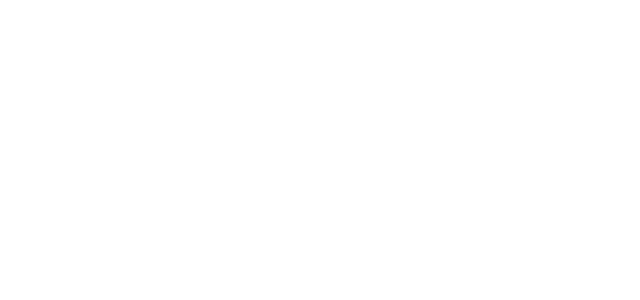
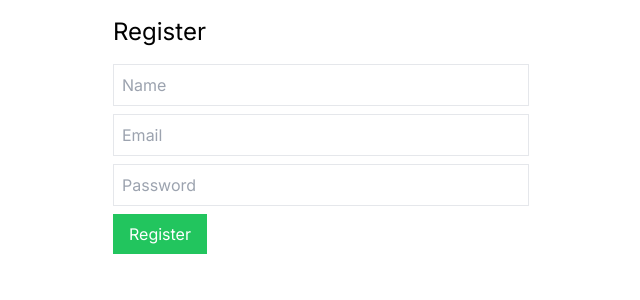
Before and after one commit to hasithapeiris/tea-export-portal, a React (Vite) app in the folder frontend/: page /register in a window 1280 px wide. Before the commit this address had no page. Shown: the top 300 px of the page, without its empty margins (319-959 px from the left). Built offline with nearby package versions, Linux system fonts and the light colour scheme; no server answers.

Commit message:
feat: implement a basic authentication

```diff
--- a/frontend/src/App.tsx
+++ b/frontend/src/App.tsx
@@ -1,5 +1,6 @@
 import "./App.css";
 import { DashboardLayout } from "./components";
+import { AuthProvider, useAuth } from "./context/AuthContext";
 import MainLayout from "./components/MainLayout";
 import {
   Home,
@@ -13,11 +14,32 @@ import {
   Profile,
   ChatAgent,
 } from "./pages";
-import { BrowserRouter as Router, Routes, Route } from "react-router-dom";
+import {
+  BrowserRouter as Router,
+  Routes,
+  Route,
+  Navigate,
+} from "react-router-dom";
 import ChatWindow from "./pages/ChatWindow";
+import Login from "./pages/Login";
+import Register from "./pages/Register";
+
+const ProtectedRoute = ({
+  children,
+  adminOnly = false,
+}: {
+  children: JSX.Element;
+  adminOnly?: boolean;
+}) => {
+  const { user, loading } = useAuth();
+  if (loading) return <div>Loading...</div>;
+  if (!user || (adminOnly && !user.isAdmin)) return <Navigate to="/login" />;
+  return children;
+};
 
 const App: React.FC = () => {
   return (
+    <AuthProvider>
       <Router>
         <Routes>
           <Route path="/" element={<Home />} />
@@ -38,7 +60,16 @@ const App: React.FC = () => {
               element={<RegionalProdForecast />}
             />
           </Route>
-        <Route element={<DashboardLayout />}>
+
+          <Route path="/login" element={<Login />} />
+          <Route path="/register" element={<Register />} />
+          <Route
+            element={
+              <ProtectedRoute>
+                <DashboardLayout />
+              </ProtectedRoute>
+            }
+          >
             <Route path="/dashboard" element={<Dashboard />} />
             <Route path="/dashboard/chat" element={<ChatAgent />} />
             <Route path="/dashboard/profile" element={<Profile />} />
@@ -46,6 +77,7 @@ const App: React.FC = () => {
           <Route path="/chat" element={<ChatWindow />} />
         </Routes>
       </Router>
+    </AuthProvider>
   );
 };
 
--- /dev/null
+++ b/frontend/src/context/AuthContext.tsx
@@ -0,0 +1,70 @@
+import {
+  createContext,
+  useContext,
+  useEffect,
+  useState,
+  ReactNode,
+} from "react";
+import axios from "../utils/axiosConfig";
+
+interface User {
+  name: string;
+  isAdmin: boolean;
+}
+
+interface AuthContextType {
+  user: User | null;
+  loading: boolean;
+  login: (email: string, password: string) => Promise<void>;
+  register: (name: string, email: string, password: string) => Promise<void>;
+  logout: () => Promise<void>;
+}
+
+const AuthContext = createContext<AuthContextType | undefined>(undefined);
+
+export const AuthProvider = ({ children }: { children: ReactNode }) => {
+  const [user, setUser] = useState<User | null>(null);
+  const [loading, setLoading] = useState(true);
+
+  const fetchUser = async () => {
+    try {
+      const { data } = await axios.get("/api/auth/me");
+      setUser(data);
+    } catch (err) {
+      setUser(null);
+    } finally {
+      setLoading(false);
+    }
+  };
+
+  const login = async (email: string, password: string) => {
+    await axios.post("/api/auth/login", { email, password });
+    await fetchUser();
+  };
+
+  const register = async (name: string, email: string, password: string) => {
+    await axios.post("/api/auth/register", { name, email, password });
+    await fetchUser();
+  };
+
+  const logout = async () => {
+    await axios.post("/api/auth/logout");
+    setUser(null);
+  };
+
+  useEffect(() => {
+    fetchUser();
+  }, []);
+
+  return (
+    <AuthContext.Provider value={{ user, loading, login, register, logout }}>
+      {children}
+    </AuthContext.Provider>
+  );
+};
+
+export const useAuth = () => {
+  const context = useContext(AuthContext);
+  if (!context) throw new Error("useAuth must be used within AuthProvider");
+  return context;
+};
--- /dev/null
+++ b/frontend/src/pages/Login.tsx
@@ -0,0 +1,50 @@
+import { useState } from "react";
+import { useNavigate } from "react-router-dom";
+import { useAuth } from "../context/AuthContext";
+
+const Login = () => {
+  const [email, setEmail] = useState("");
+  const [password, setPassword] = useState("");
+  const [error, setError] = useState("");
+  const { login } = useAuth();
+  const navigate = useNavigate();
+
+  const handleSubmit = async (e: React.FormEvent) => {
+    e.preventDefault();
+    setError("");
+    try {
+      await login(email, password);
+      navigate("/");
+    } catch (err) {
+      setError("Login failed");
+    }
+  };
+
+  return (
+    <form onSubmit={handleSubmit} className="max-w-md mx-auto p-4">
+      <h2 className="text-2xl mb-4">Login</h2>
+      <input
+        type="email"
+        value={email}
+        onChange={(e) => setEmail(e.target.value)}
+        placeholder="Email"
+        required
+        className="border p-2 w-full mb-2"
+      />
+      <input
+        type="password"
+        value={password}
+        onChange={(e) => setPassword(e.target.value)}
+        placeholder="Password"
+        required
+        className="border p-2 w-full mb-2"
+      />
+      <button type="submit" className="bg-blue-500 text-white px-4 py-2">
+        Login
+      </button>
+      {error && <p className="text-red-500 mt-2">{error}</p>}
+    </form>
+  );
+};
+
+export default Login;
--- /dev/null
+++ b/frontend/src/pages/Register.tsx
@@ -0,0 +1,59 @@
+import { useState } from "react";
+import { useNavigate } from "react-router-dom";
+import { useAuth } from "../context/AuthContext";
+
+const Register = () => {
+  const [name, setName] = useState("");
+  const [email, setEmail] = useState("");
+  const [password, setPassword] = useState("");
+  const [error, setError] = useState("");
+  const { register } = useAuth();
+  const navigate = useNavigate();
+
+  const handleSubmit = async (e: React.FormEvent) => {
+    e.preventDefault();
+    setError("");
+    try {
+      await register(name, email, password);
+      navigate("/");
+    } catch (err) {
+      setError("Registration failed");
+    }
+  };
+
+  return (
+    <form onSubmit={handleSubmit} className="max-w-md mx-auto p-4">
+      <h2 className="text-2xl mb-4">Register</h2>
+      <input
+        type="text"
+        value={name}
+        onChange={(e) => setName(e.target.value)}
+        placeholder="Name"
+        required
+        className="border p-2 w-full mb-2"
+      />
+      <input
+        type="email"
+        value={email}
+        onChange={(e) => setEmail(e.target.value)}
+        placeholder="Email"
+        required
+        className="border p-2 w-full mb-2"
+      />
+      <input
+        type="password"
+        value={password}
+        onChange={(e) => setPassword(e.target.value)}
+        placeholder="Password"
+        required
+        className="border p-2 w-full mb-2"
+      />
+      <button type="submit" className="bg-green-500 text-white px-4 py-2">
+        Register
+      </button>
+      {error && <p className="text-red-500 mt-2">{error}</p>}
+    </form>
+  );
+};
+
+export default Register;
--- /dev/null
+++ b/frontend/src/utils/axiosConfig.ts
@@ -0,0 +1,6 @@
+import axios from "axios";
+
+axios.defaults.withCredentials = true;
+axios.defaults.baseURL = "http://localhost:5000";
+
+export default axios;
```
Lines whose indentation alone changed are shown as unchanged.
